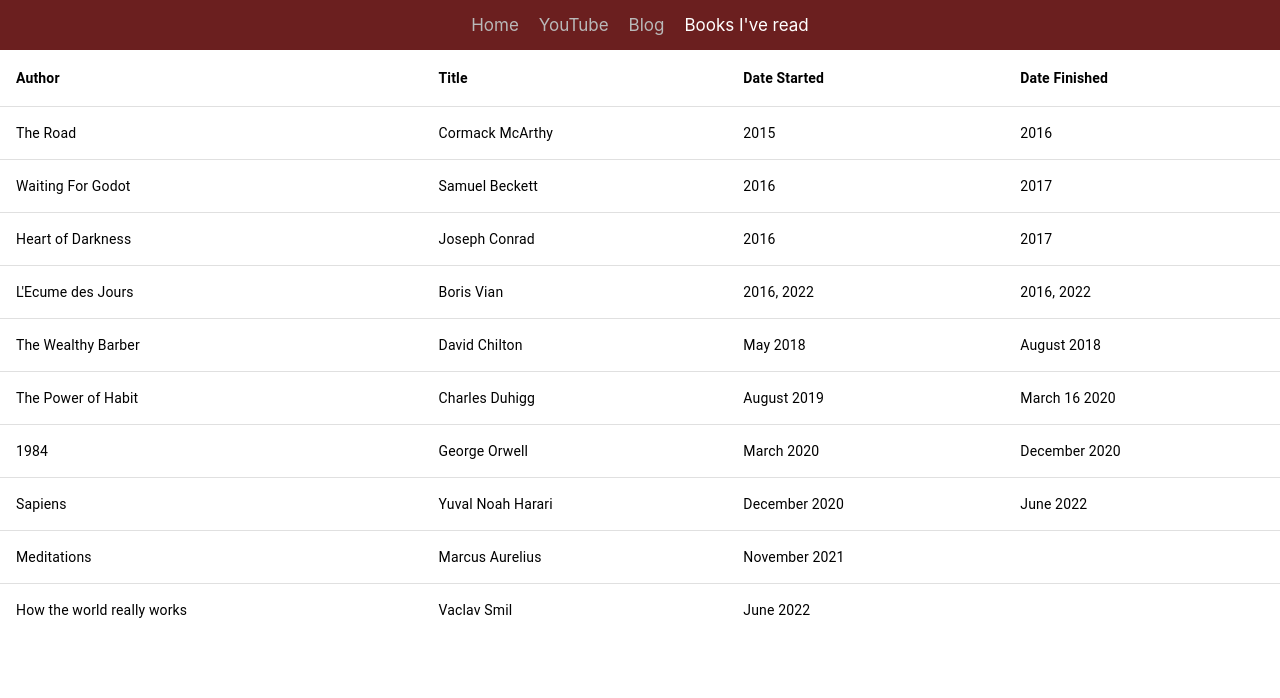
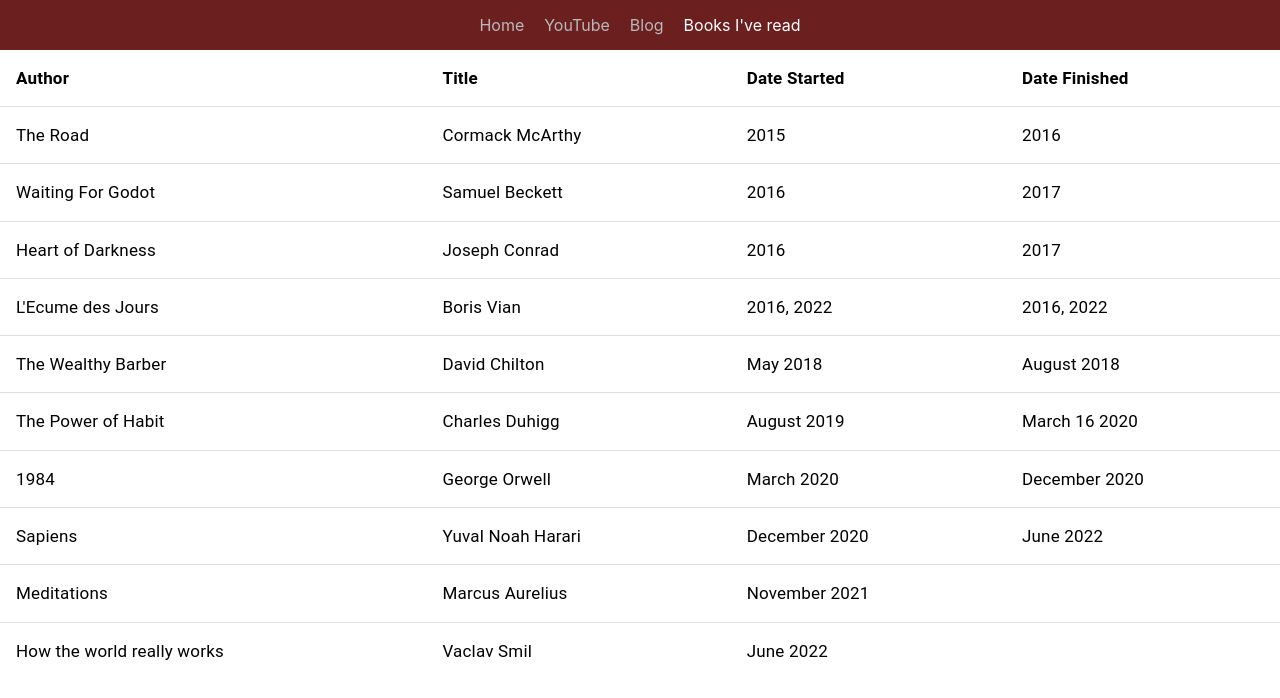
Before and after one commit to jpabadir/jpabadir.github.io, a React (Create React App) app: page /books-i-read in a window 1280 px wide. Shown: the top 698 px of the page. Built offline with nearby package versions, Linux system fonts and the light colour scheme.

Commit message:
Deploy build - Update

```diff
--- a/src/components/App/App.css
+++ b/src/components/App/App.css
@@ -2,7 +2,7 @@
 .App {
   text-align: center;
   min-height: 100vh;
-  font-size: 20px;
+  font-size: 17px;
 }
 
 .NavLink {
@@ -23,7 +23,7 @@
 }
 
 .navbar {
-  font-size: 17px;
+  font-size: 16px;
   padding: 10px 0px;
   background-color: rgb(107, 31, 31);
 }
--- a/src/components/Books/Books.js
+++ b/src/components/Books/Books.js
@@ -15,25 +15,25 @@ export default function Books() {
         <Table aria-label="simple table">
           <TableHead>
             <TableRow>
-              <TableCell sx={{ color: 'inherit', fontWeight: 'bold' }}>Author</TableCell>
-              <TableCell sx={{ color: 'inherit', fontWeight: 'bold' }}>Title</TableCell>
-              <TableCell sx={{ color: 'inherit', fontWeight: 'bold' }}>Date Started</TableCell>
-              <TableCell sx={{ color: 'inherit', fontWeight: 'bold' }}>Date Finished</TableCell>
+              <TableCell sx={{ color: 'inherit', fontSize: 'inherit', fontWeight: 'bold' }}>Author</TableCell>
+              <TableCell sx={{ color: 'inherit', fontSize: 'inherit', fontWeight: 'bold' }}>Title</TableCell>
+              <TableCell sx={{ color: 'inherit', fontSize: 'inherit', fontWeight: 'bold' }}>Date Started</TableCell>
+              <TableCell sx={{ color: 'inherit', fontSize: 'inherit', fontWeight: 'bold' }}>Date Finished</TableCell>
             </TableRow>
           </TableHead>
           <TableBody>
             {books.map((row) => (
               <TableRow key={row.title} sx={{ '&:last-child td, &:last-child th': { border: 0 } }}>
-                <TableCell sx={{ color: 'inherit' }} label="Title">
+                <TableCell sx={{ color: 'inherit', fontSize: 'inherit' }} label="Title">
                   {row.title}
                 </TableCell>
-                <TableCell sx={{ color: 'inherit' }} label="Author">
+                <TableCell sx={{ color: 'inherit', fontSize: 'inherit' }} label="Author">
                   {row.author}
                 </TableCell>
-                <TableCell sx={{ color: 'inherit' }} label="Date Started">
+                <TableCell sx={{ color: 'inherit', fontSize: 'inherit' }} label="Date Started">
                   {row.dateStarted}
                 </TableCell>
-                <TableCell sx={{ color: 'inherit' }} label="Date Finished">
+                <TableCell sx={{ color: 'inherit', fontSize: 'inherit' }} label="Date Finished">
                   {row.dateFinished}
                 </TableCell>
               </TableRow>
```
Also changed, not shown: 10 other files (tests, documents, lock files or other folders).
